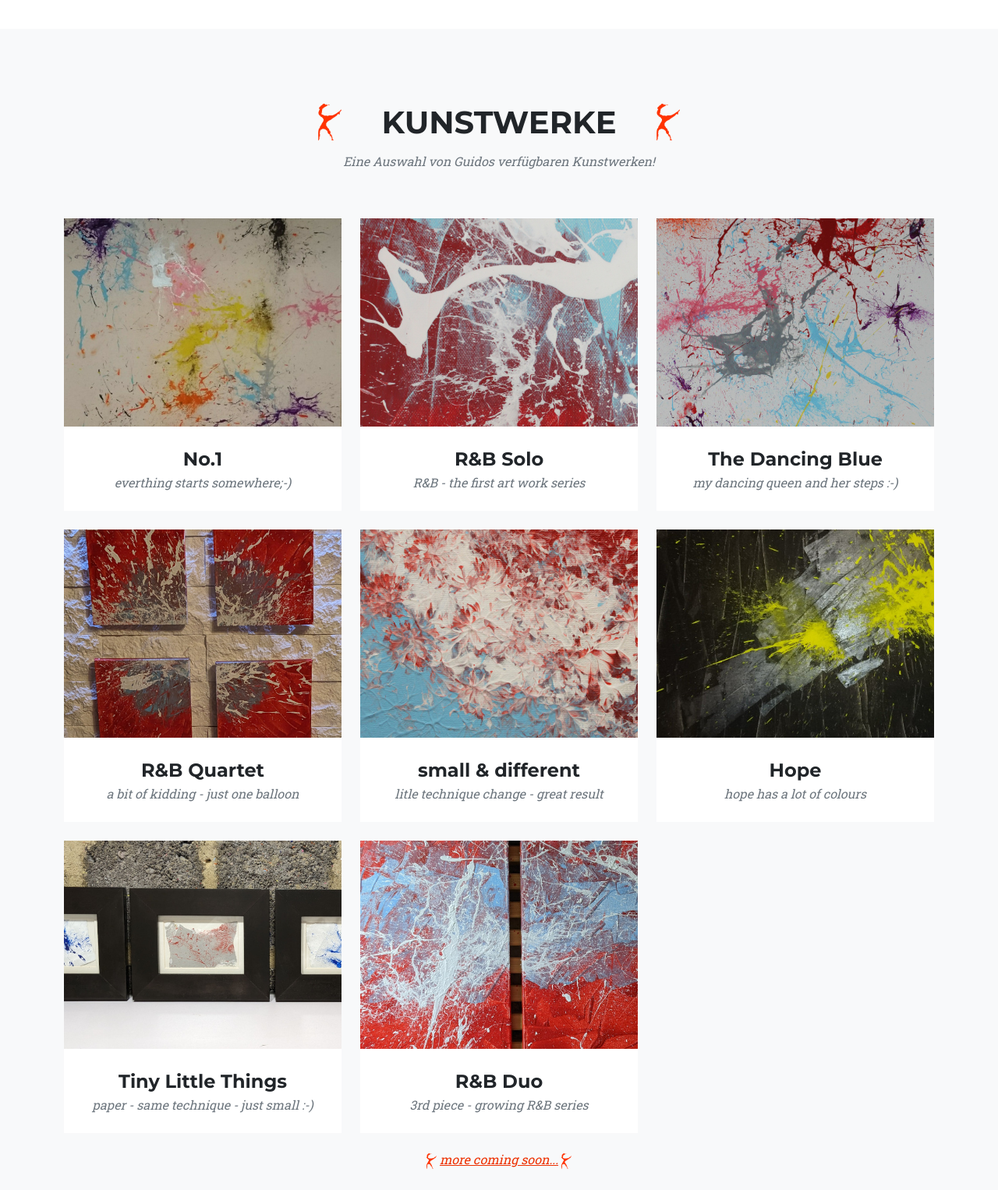
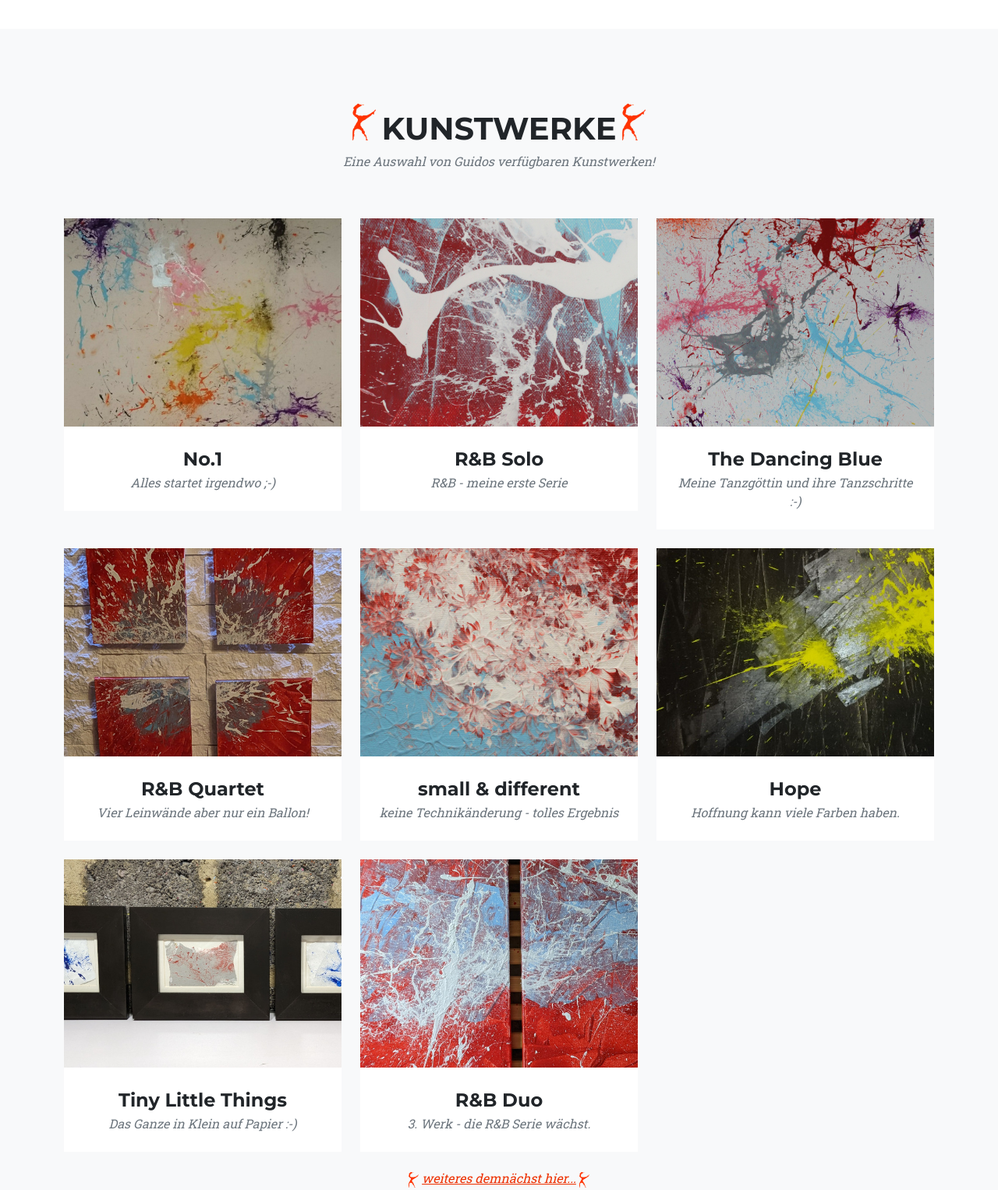
Before and after one commit to gcueppers/gcueppers.github.io, a plain HTML site: page index.html in a window 1280 px wide. Shown: the part 1560-3086 px from the top of the page at 78% size. Drawn offline with nearby package versions, Linux system fonts and the light colour scheme.

Commit message:
Werkunterschriften übersetzen ins Deutsche - Titel english ok Fixes #11

```diff
--- a/index.html
+++ b/index.html
@@ -82,14 +82,14 @@
         <!-- Portfolio Grid-->
         <section class="page-section bg-light" id="portfolio">
             <div class="container">
-                <div class="row text-center">
-                    <div class="col-md-4 text-end">
+                <div class="row justify-content-md-center">
+                    <div class="col-md-1 p-lg-0 text-end">
                         <img src="assets/img/logo.svg" width="30" alt="..." />
                     </div>
-                    <div class="col-md-4">
-                        <h2 class="section-heading text-uppercase">&nbsp;Kunstwerke&nbsp;</h2>
+                    <div class="col-md-auto p-lg-0">
+                        <h2 class="section-heading m-2 text-uppercase">Kunstwerke</h2>
                     </div>
-                    <div class="col-md-4 text-start">
+                    <div class="col-md-1 p-lg-0 text-start">
                         <img src="assets/img/logo.svg" width="30" alt="..." />
                     </div>
                 </div>
@@ -115,7 +115,7 @@
                             </a>
                             <div class="portfolio-caption">
                                 <div class="portfolio-caption-heading">No.1</div>
-                                <div class="portfolio-caption-subheading text-muted">everthing starts somewhere;-)</div>
+                                <div class="portfolio-caption-subheading text-muted">Alles startet irgendwo ;-)</div>
                             </div>
                         </div>
                     </div>
@@ -135,7 +135,7 @@
                             </a>
                             <div class="portfolio-caption">
                                 <div class="portfolio-caption-heading">R&B Solo</div>
-                                <div class="portfolio-caption-subheading text-muted">R&B - the first art work series</div>
+                                <div class="portfolio-caption-subheading text-muted">R&B - meine erste Serie</div>
                             </div>
                         </div>
                     </div>
@@ -155,7 +155,7 @@
                             </a>
                             <div class="portfolio-caption">
                                 <div class="portfolio-caption-heading">The Dancing Blue</div>
-                                <div class="portfolio-caption-subheading text-muted">my dancing queen and her steps :-)</div>
+                                <div class="portfolio-caption-subheading text-muted">Meine Tanzgöttin und ihre Tanzschritte :-)</div>
                             </div>
                         </div>
                     </div>
@@ -175,7 +175,7 @@
                             </a>
                             <div class="portfolio-caption">
                                 <div class="portfolio-caption-heading">R&B Quartet</div>
-                                <div class="portfolio-caption-subheading text-muted">a bit of kidding - just one balloon</div>
+                                <div class="portfolio-caption-subheading text-muted">Vier Leinwände aber nur ein Ballon!    </div>
                             </div>
                         </div>
                     </div>
@@ -195,7 +195,7 @@
                             </a>
                             <div class="portfolio-caption">
                                 <div class="portfolio-caption-heading">small & different</div>
-                                <div class="portfolio-caption-subheading text-muted">litle technique change - great result</div>
+                                <div class="portfolio-caption-subheading text-muted">keine Technikänderung - tolles Ergebnis</div>
                             </div>
                         </div>
                     </div>
@@ -215,7 +215,7 @@
                             </a>
                             <div class="portfolio-caption">
                                 <div class="portfolio-caption-heading">Roll & Blow</div>
-                                <div class="portfolio-caption-subheading text-muted">another and different R&B piece</div>
+                                <div class="portfolio-caption-subheading text-muted">ein weiteres aber anderes R&B Werk</div>
                             </div>
                         </div>
                     </div-->
@@ -235,7 +235,7 @@
                             </a>
                             <div class="portfolio-caption">
                                 <div class="portfolio-caption-heading">Hope</div>
-                                <div class="portfolio-caption-subheading text-muted">hope has a lot of colours</div>
+                                <div class="portfolio-caption-subheading text-muted">Hoffnung kann viele Farben haben.</div>
                             </div>
                         </div>
                     </div>
@@ -255,7 +255,7 @@
                             </a>
                             <div class="portfolio-caption">
                                 <div class="portfolio-caption-heading">Tiny Little Things</div>
-                                <div class="portfolio-caption-subheading text-muted">paper - same technique - just small :-)</div>
+                                <div class="portfolio-caption-subheading text-muted">Das Ganze in Klein auf Papier :-)</div>
                             </div>
                         </div>
                     </div>
@@ -275,14 +275,14 @@
                             </a>
                             <div class="portfolio-caption">
                                 <div class="portfolio-caption-heading">R&B Duo</div>
-                                <div class="portfolio-caption-subheading text-muted">3rd piece - growing R&B series</div>
+                                <div class="portfolio-caption-subheading text-muted">3. Werk - die R&B Serie wächst.</div>
                             </div>
                         </div>
                     </div>
                 </div>
                 <div class="text-center">
-                    <h3 class="section-subheading text-muted">
-                        <img src="assets/img/logo.svg" alt="..." height="20"/>&nbsp;<a href="#contact">more coming soon...</a>&nbsp;<img src="assets/img/logo.svg" alt="..." height="20"/>
+                    <h3 class="section-subheading text-muted p-0 m-0">
+                        <img src="assets/img/logo.svg" alt="..." height="20"/>&nbsp;<a href="#contact">weiteres demnächst hier...</a>&nbsp;<img src="assets/img/logo.svg" alt="..." height="20"/>
                     </h3>
                 </div>
             </div>
```
